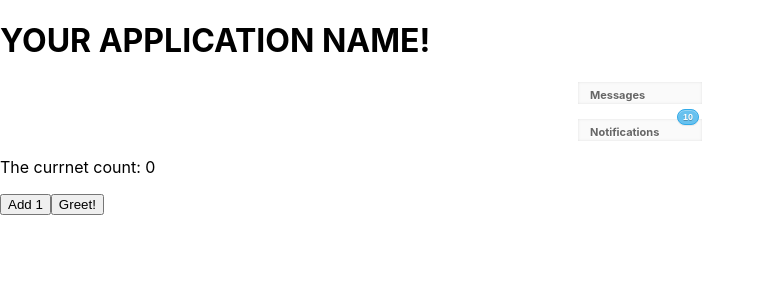
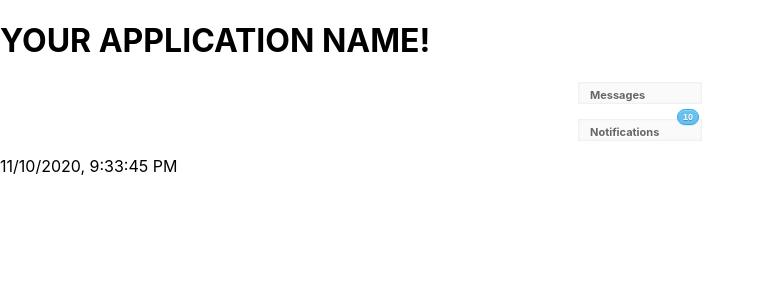
Before and after one commit to rickstylz01/react-playground, a React (Create React App) app: page / in a window 1280 px wide. Shown: the top 300 px of the page, without its empty margins (0-765 px from the left). Built offline with nearby package versions, Linux system fonts and the light colour scheme.

Commit message:
add TheDate component and render the date, add test for the date component and tell jest to skip the 'render the ui as expected' test

```diff
--- a/src/App.js
+++ b/src/App.js
@@ -1,7 +1,6 @@
 import React, {Component} from 'react';
 import Messages from './Messages';
 import TheDate from './state/TheDate';
-import Counter from './state/Counter';
 
 class App extends Component {
   render() {
@@ -11,7 +10,6 @@ class App extends Component {
         <Messages name="Messages" unread={0}/>
         <Messages name="Notifications" unread={10}/>
         <TheDate />
-        <Counter count={123} />
       </div>
     );
   }
--- /dev/null
+++ b/src/state-drills/HelloWorld.js
@@ -0,0 +1,6 @@
+import React from 'react';
+
+class HelloWorld extends React.Component {
+
+
+}
--- a/src/state/Counter.js
+++ /dev/null
@@ -1,39 +0,0 @@
-import React from 'react';
-
-class Counter extends React.Component {
-  static defaultProps = { step: 3}
-  constructor(props) {
-    console.log('props in constructor', props)
-    super(props)
-    this.state = {
-      count: 0,
-      name: 'gino',
-      step: 5
-    };
-  }
-  handleButtonClick = () => {
-    console.log('props in handleButtonClick', this.props)
-    console.log('state in handleButtonClick', this.state)
-    this.setState({
-      count: this.state.count + this.state.step
-    })
-  }
-  greet = () => {
-    alert('Hello ' + this.state.name)
-  }
-  render() {
-    return(
-      <div>
-        <p>The currnet count: {this.state.count}</p>
-        <button onClick={ this.handleButtonClick }>
-          Add 1
-        </button>
-        <button onClick={ this.greet }>
-          Greet!
-        </button>
-      </div>
-    )
-  }
-}
-
-export default Counter
--- a/src/state/TheDate.js
+++ b/src/state/TheDate.js
@@ -4,21 +4,12 @@ class TheDate extends React.Component {
   constructor(props) {
     super(props)
     this.state = { datetime: new Date() };
-    console.log('constructor')
-  }
-  componentDidMount() {
-    console.log('componentDidMount')
-    this.interval = setInterval(() => {
-      console.log('setInterval')
-      this.setState({
-        datetime: new Date()
-      })
-    }, 1000)
   }
   render() {
-    console.log('render')
-    return(
-      <div>{this.state.datetime.toLocaleString}</div>
+    return (
+      <div>
+        { this.state.datetime.toLocaleString() }
+      </div>
     )
   }
 }
```
Also changed, not shown: 1 other file (tests, documents, lock files or other folders).
